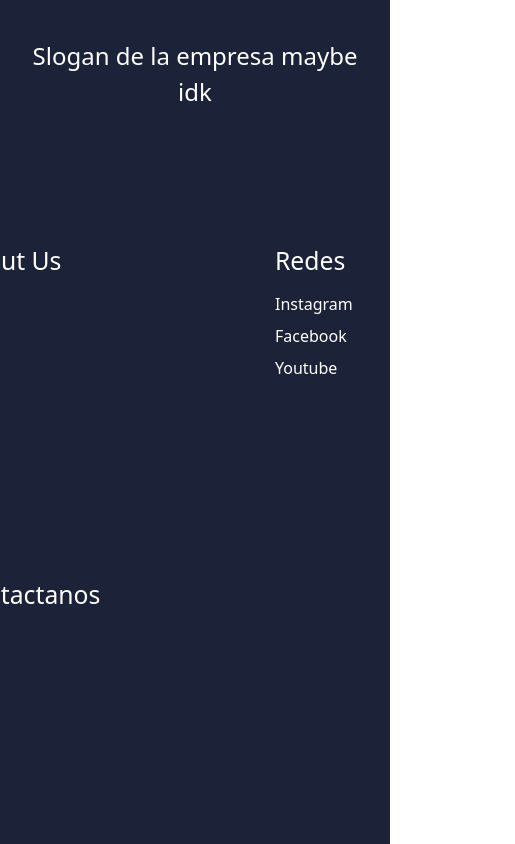
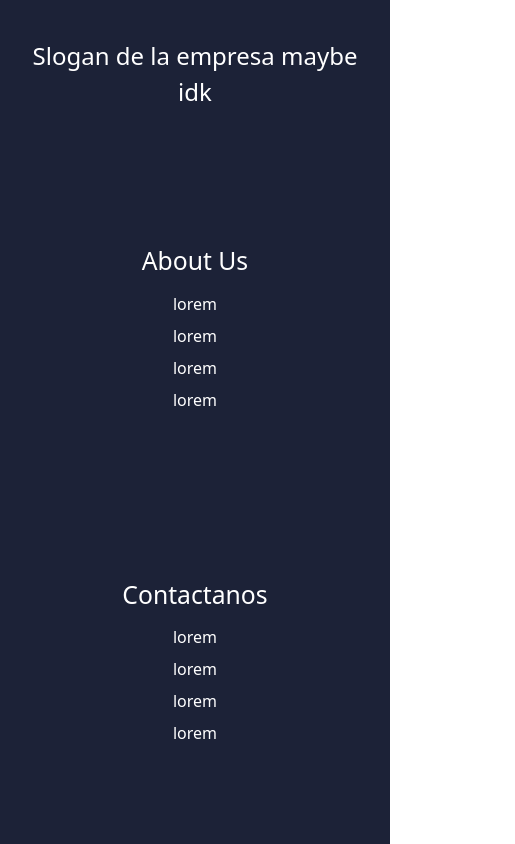
Before and after one commit to joaquindlr/DomusSystem, a React (Create React App) app: page / in a window 390 px wide. Shown: the part 2940-3784 px from the top of the page, 515 px wide, since content can reach past the window. Built offline with nearby package versions, Linux system fonts and the light colour scheme.

Commit message:
Update Footer.css
Arreglo de responsiveness

```diff
--- a/src/layouts/Footer.css
+++ b/src/layouts/Footer.css
@@ -116,12 +116,21 @@
 @media screen and (max-width: 820px) {
   .footer-links {
     padding-top: 2rem;
+    display:flex;
+    flex-direction: column;
+    align-items: center;
   }
 
   .footer-link-wrapper {
     flex-direction: column;
   }
 
+  .footer-link-items{
+    display:flex;
+    flex-direction: column;
+    align-items: center;
+  }
+
   .social-media-wrap {
     flex-direction: column;
   }
```
